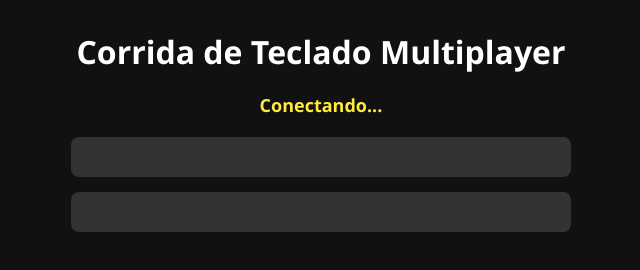
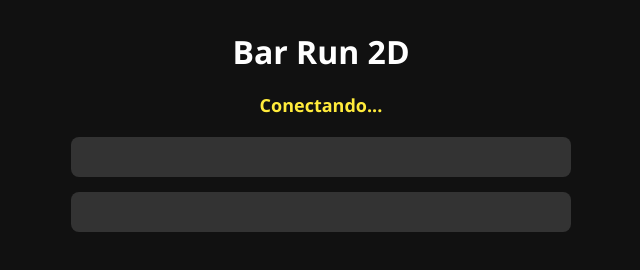
Before and after one commit to zPolga/Jogo-Bar-Run-2D, a website: page public/index.html in a window 1280 px wide. Shown: the whole page, without its empty margins (319-959 px from the left). Drawn offline with Linux system fonts and the light colour scheme.

Commit message:
WEB II part 1

```diff
--- a/public/index.html
+++ b/public/index.html
@@ -6,7 +6,7 @@
   <link rel="stylesheet" href="style.css" />
 </head>
 <body>
-  <h1>Corrida de Teclado Multiplayer</h1>
+  <h1>Bar Run 2D</h1>
 
   <div id="infoConexao">Conectando...</div>
 
```
